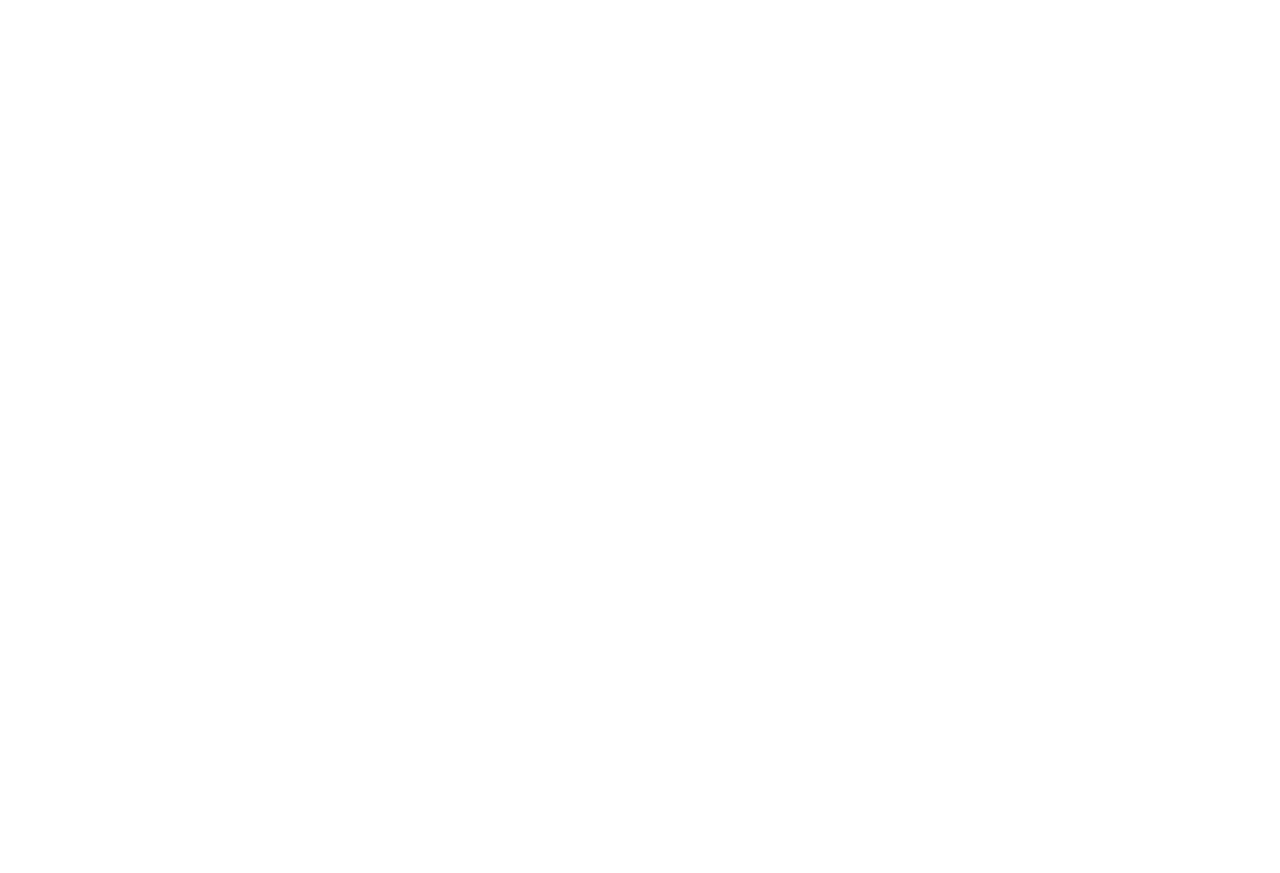
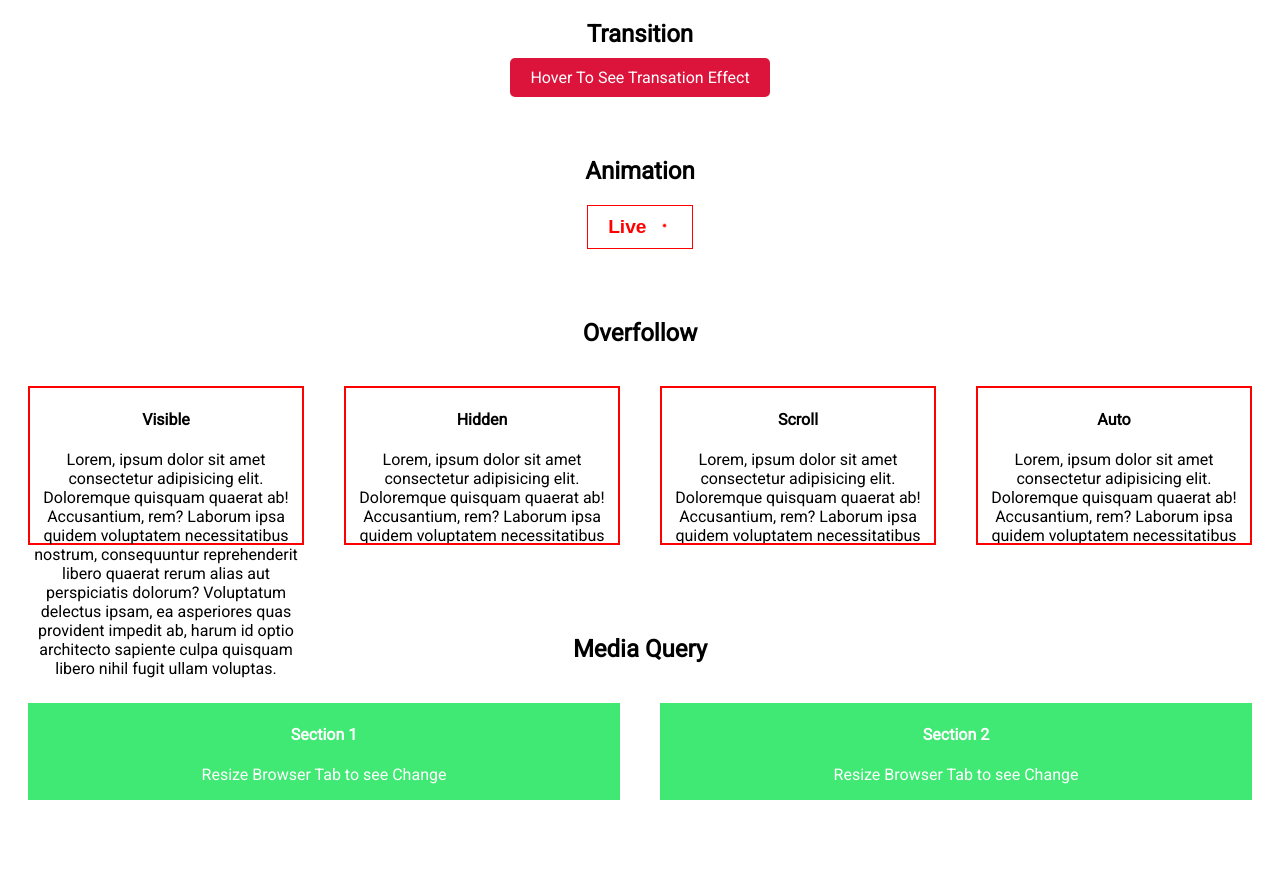
Before and after one commit to solaimanshadin/polaimanshadin-programming-hero-home-work-1, a plain HTML site: page index.html in a window 1280 px wide. Before the commit the page ends 800 px from the top, so only its background shows below. Drawn offline with Linux system fonts and the light colour scheme.

Commit message:
Css Added

```diff
--- a/index.html
+++ b/index.html
@@ -5,10 +5,61 @@
     <meta charset="UTF-8">
     <meta name="viewport" content="width=device-width, initial-scale=1.0">
     <title>Programming Hero Home Work #1</title>
+    <link href="https://fonts.googleapis.com/css?family=Roboto&display=swap" rel="stylesheet">
     <link rel="stylesheet" href="style.css">
 </head>
 
 <body>
+    <section class="transition">
+        <h1>Transition</h1>
+        <a class="transaction-btn transaction-btn" href="https://facebook.com/shadin.dev">Hover To See Transation Effect</a>
+    </section>
+
+    <section class="animation">
+        <h1>Animation</h1>
+        <button class="live-btn"> Live <span class="dot"></span></button>
+    </section>
+
+    <section class="overfollow">
+        <h1>Overfollow</h1>
+        <div class="overfollow-container">
+            <div class="ov visible">
+                <h4>Visible</h4>
+                Lorem, ipsum dolor sit amet consectetur adipisicing elit. Doloremque quisquam quaerat ab! Accusantium, rem? Laborum ipsa quidem voluptatem necessitatibus nostrum, consequuntur reprehenderit libero quaerat rerum alias aut perspiciatis dolorum? Voluptatum
+                delectus ipsam, ea asperiores quas provident impedit ab, harum id optio architecto sapiente culpa quisquam libero nihil fugit ullam voluptas.
+            </div>
+            <div class="ov hidden">
+                <h4>Hidden</h4>
+                <p>Lorem, ipsum dolor sit amet consectetur adipisicing elit. Doloremque quisquam quaerat ab! Accusantium, rem? Laborum ipsa quidem voluptatem necessitatibus nostrum, consequuntur reprehenderit libero quaerat rerum alias aut perspiciatis dolorum?
+                    Voluptatum delectus ipsam, ea asperiores quas provident impedit ab, harum id optio architecto sapiente culpa quisquam libero nihil fugit ullam voluptas.</p>
+            </div>
+            <div class="ov scroll">
+                <h4>Scroll</h4>
+                <p>Lorem, ipsum dolor sit amet consectetur adipisicing elit. Doloremque quisquam quaerat ab! Accusantium, rem? Laborum ipsa quidem voluptatem necessitatibus nostrum, consequuntur reprehenderit libero quaerat rerum alias aut perspiciatis dolorum?
+                    Voluptatum delectus ipsam, ea asperiores quas provident impedit ab, harum id optio architecto sapiente culpa quisquam libero nihil fugit ullam voluptas.</p>
+            </div>
+            <div class="ov auto">
+                <h4>Auto</h4>
+                <p>Lorem, ipsum dolor sit amet consectetur adipisicing elit. Doloremque quisquam quaerat ab! Accusantium, rem? Laborum ipsa quidem voluptatem necessitatibus nostrum, consequuntur reprehenderit libero quaerat rerum alias aut perspiciatis dolorum?
+                    Voluptatum delectus ipsam, ea asperiores quas provident impedit ab, harum id optio architecto sapiente culpa quisquam libero nihil fugit ullam voluptas.</p>
+            </div>
+        </div>
+    </section>
+
+    <section class="media-query">
+        <h1>Media Query</h1>
+        <div class="media-query-container">
+            <div class="sec1">
+                <h4>Section 1</h4>
+                <p>Resize Browser Tab to see Change</p>
+
+            </div>
+            <div class="sec2">
+                <h4>Section 2</h4>
+                <p>Resize Browser Tab to see Change</p>
+            </div>
+        </div>
+    </section>
 
 </body>
 
--- a/style.css
+++ b/style.css
@@ -0,0 +1,101 @@
+body {
+    font-family: 'Roboto', sans-serif;
+}
+
+section {
+    text-align: center;
+    padding-bottom: 50px;
+}
+
+.transaction-btn {
+    background: crimson;
+    color: white;
+    padding: 10px 20px;
+    text-decoration: none;
+    border-radius: 5px;
+    transition: 1s all ease-in-out;
+}
+
+.transaction-btn:hover {
+    background-color: red;
+}
+
+.live-btn {
+    border: 1px solid red;
+    color: red;
+    background: transparent;
+    padding: 10px 20px;
+    font-size: 1.2em;
+    font-weight: bold;
+}
+
+.dot {
+    width: 15px;
+    height: 15px;
+    border-radius: 50%;
+    display: inline-block;
+    background-color: red;
+    animation: dotanimation 1.5s ease-in-out 900;
+    margin-left: 5px;
+}
+
+@keyframes dotanimation {
+    0% {
+        transform: scale(1);
+    }
+    50% {
+        transform: scale(0);
+    }
+    100% {
+        transform: scale(1);
+    }
+}
+
+.overfollow-container {
+    display: flex;
+    justify-content: space-between;
+}
+
+.ov {
+    border: 2px solid red;
+    height: 155px;
+    margin: 20px;
+}
+
+.scroll {
+    overflow: scroll;
+}
+
+.auto {
+    overflow: auto;
+}
+
+.hidden {
+    overflow: hidden;
+}
+
+.media-query-container {
+    display: flex;
+    align-items: center;
+    color: white;
+}
+
+.media-query-container div {
+    width: 100%;
+    background: rgb(64, 233, 115);
+    margin: 20px;
+}
+
+.flex-conatiner {
+    display: flex;
+}
+
+@media screen and (max-width:777px) {
+    .media-query-container,
+    .overfollow-container {
+        flex-direction: column;
+    }
+    .media-query-container div {
+        background-color: red;
+    }
+}
```
Also changed, not shown: 1 other file.
